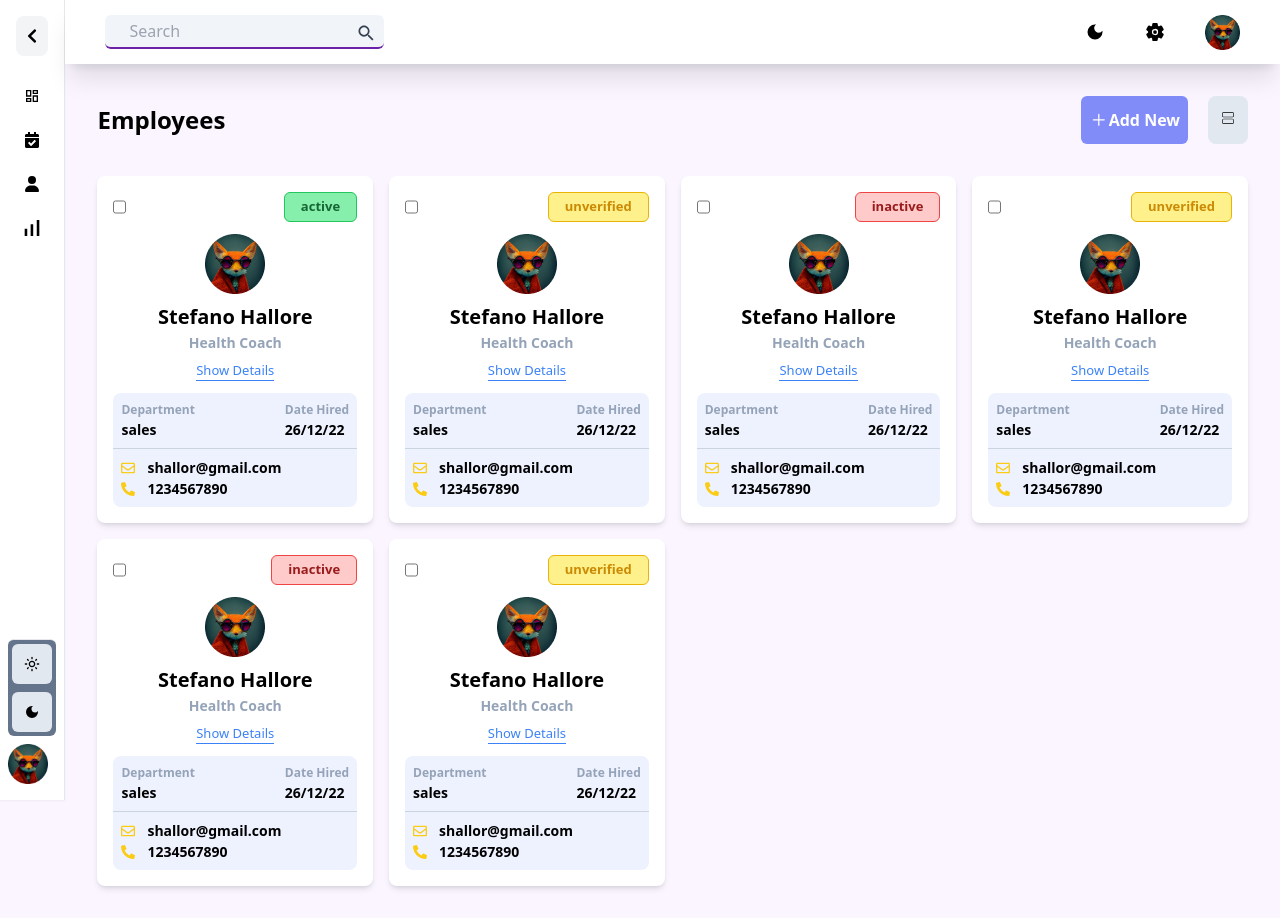
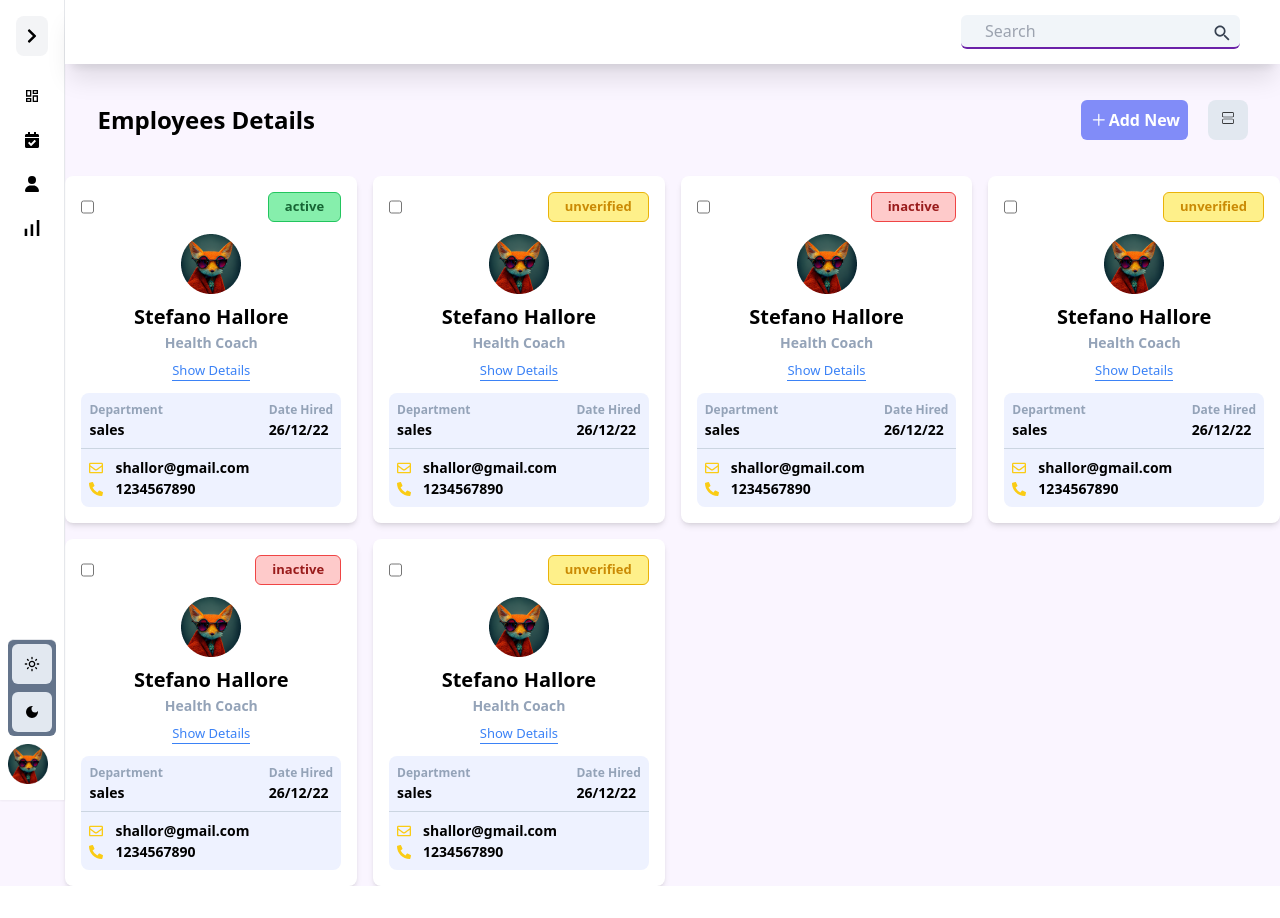
Before and after one commit to hetvi333/HR-management-system, a React (Create React App) app: page /Employee in a window 1280 px wide. After the commit the page ends 886 px from the top, so only its background shows below. Built offline with nearby package versions, Linux system fonts and the light colour scheme.

Commit message:
changes in components

```diff
--- a/src/components/dashboard/Employee.jsx
+++ b/src/components/dashboard/Employee.jsx
@@ -31,23 +31,25 @@ const Employee = () => {
   ];
   return (
     <div className=" bg-white shadow-md rounded-md px-1 py-[13px]">
-      <div className="flex flex-col sm:flex-row justify-between p-2">
+      <div className="flex flex-col items-center sm:flex-row justify-between px-3 py-[5px]">
         <h1 className="text-2xl my-2 font-semibold">Employees</h1>
-        <button className="bg-slate-100 py-1 px-5 rounded-md font-semibold hover:bg-indigo-200">
-          View more
-        </button>
+        <div>
+          <button className="bg-slate-100 py-1 px-5 rounded-md font-semibold hover:bg-indigo-200">
+            View more
+          </button>
+        </div>
       </div>
-      <hr />
+      {/* <hr /> */}
       <div className="px-3 py-3">
         <div>
           {employee.map((emp, i) => (
             <div
               key={i}
-              className=" bg-white py-2 px-4 mb-1 rounded-md flex flex-col md:flex-row md:justify-between md:items-center"
+              className=" bg-white py-2 px-4 mb-1 rounded-md flex flex-col md:flex-row md:justify-between md:items-center border border-gray-200"
             >
               <div>
                 <h1 className="text-[16px]">{emp.branch}</h1>
-                <p className="text-yellow-500 text-[18px] font-semibold">
+                <p className="text-yellow-500 text-[16px] sm:text-[18px] font-semibold">
                   Team member: {emp.number}
                 </p>
               </div>
--- a/src/components/employees/EmpDetails.jsx
+++ b/src/components/employees/EmpDetails.jsx
@@ -8,7 +8,7 @@ const EmpDetails = (props) => {
   const data = props.data;
 
   return (
-    <div className="grid  grid-cols-1 sm:grid-cols-2 lg:grid-cols-4 gap-4">
+    <div className="grid  grid-cols-1 sm:grid-cols-2 lg:grid-cols-3 xl:grid-cols-4 gap-4">
       {data.map((user, i) => (
         <div key={i} className="p-4 bg-white shadow-md rounded-lg">
           {/* checkbox and label */}
--- a/src/components/employees/EmpTable.jsx
+++ b/src/components/employees/EmpTable.jsx
@@ -8,8 +8,8 @@ const EmpTable = (props) => {
   // console.log(data);
   return (
     <>
-      <div className="p-4 overflow-x-scroll w-1/2">
-        <table>
+      <div className="p-4 w-3/4 ">
+        <table className="w-full">
           {/* header */}
           <thead className=" uppercase bg-yellow-500">
             <tr>
@@ -25,9 +25,13 @@ const EmpTable = (props) => {
           </thead>
 
           {/* body */}
-          <tbody>
-            {data.map((user, id) => (
-              <tr key={id} className="bg-blue-200 text-center even:bg-blue-100">
+          <tbody className="overflow-scroll">
+            {data &&
+              data.map((user, id) => (
+                <tr
+                  key={id}
+                  className="bg-blue-200 text-center even:bg-blue-100"
+                >
                   <td className="py-3">{id + 1}</td>
                   <td>{user.name}</td>
                   <td>{user.email}</td>
@@ -50,6 +54,8 @@ const EmpTable = (props) => {
           </tbody>
         </table>
       </div>
+
+
     </>
   );
 };
--- a/src/components/employees/Toggle.jsx
+++ b/src/components/employees/Toggle.jsx
@@ -11,7 +11,7 @@ const Toggle = () => {
     setGridIcon(!gridIcon);
   };
   return (
-    <div className="bg-slate-200 p-3 rounded-lg">
+    <div className="bg-slate-200 px-3 py-2 rounded-lg">
       <button onClick={toggleIcon}>
         {gridIcon ? <CiGrid2H /> : <IoGridOutline />}
       </button>
--- a/src/navigation/Navbar.jsx
+++ b/src/navigation/Navbar.jsx
@@ -10,8 +10,8 @@ import { IoSettings } from "react-icons/io5";
 
 const Navbar = () => {
   return (
-    <nav className="flex sticky top-0 shadow-xl h-16 py-3 px-10 items-center w-full bg-white justify-between">
-      <div className="relative">
+    <nav className="flex sticky top-0 shadow-xl h-16 py-3 px-10 items-center w-full bg-white justify-end">
+      <div className="relative ">
         <input
           type="search"
           placeholder="Search"
@@ -19,17 +19,6 @@ const Navbar = () => {
         />
         <IoMdSearch className="w-5 h-5 text-gray-700 absolute top-2 right-2" />
       </div>
-      <div className="flex items-center gap-x-10">
-        <div className="hidden md:flex gap-x-10 ">
-          <button>
-            <MdDarkMode className="w-5 h-5" />
-          </button>
-          <button>
-            <IoSettings className="w-5 h-5" />
-          </button>
-        </div>
-        <img src={profile} alt="" className="max-w-[35px]" />
-      </div>
     </nav>
   );
 };
--- a/src/navigation/Sidebar.jsx
+++ b/src/navigation/Sidebar.jsx
@@ -66,7 +66,7 @@ const Sidebar = () => {
             onClick={() => setIsOpen(!isOpen)}
             className="p-2 h-10 rounded-lg bg-gray-100 hover:bg-gray-300"
           >
-            {isOpen ? <FaChevronRight /> : <FaChevronLeft />}
+            {isOpen ? <FaChevronLeft />  : <FaChevronRight />}
           </button>
         </div>
         <ul className="flex-1 flex-col px-3 gap-4">
--- a/src/pages/Employee.js
+++ b/src/pages/Employee.js
@@ -22,10 +22,21 @@ const Employee = () => {
   return (
     <>
       <section>
-        <section className=" absolute z-20">{open && <EmpData open={open} onClose={()=>{setOpen(false)}}/>}</section>
+        <section className=" absolute z-20">
+          {open && (
+            <EmpData
+              open={open}
+              onClose={() => {
+                setOpen(false);
+              }}
+            />
+          )}
+        </section>
 
-        <div className=" flex justify-between items-center p-8">
-          <h1 className="font-bold text-2xl">Employees</h1>
+        <div className=" flex justify-between flex-col-reverse sm:flex-row items-center p-8">
+          <h1 className="font-bold text-xl sm:text-2xl text-center py-2">
+            Employees Details
+          </h1>
           <div className="flex  gap-5">
             <button
               onClick={addNew}
@@ -41,7 +52,7 @@ const Employee = () => {
         </div>
       </section>
 
-      <section className="px-8 pb-8">
+      <section className="">
         {userProfile ? (
           <EmpDetails data={empData} />
         ) : (
```
Lines whose indentation alone changed are shown as unchanged.
